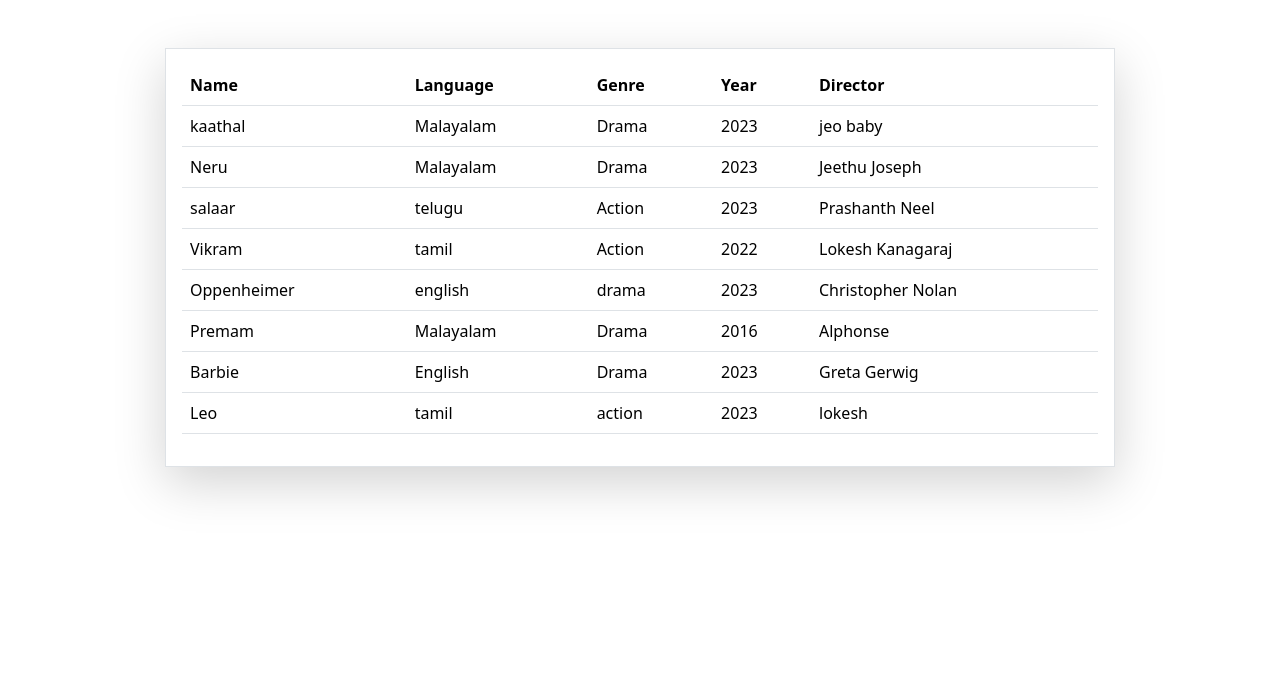
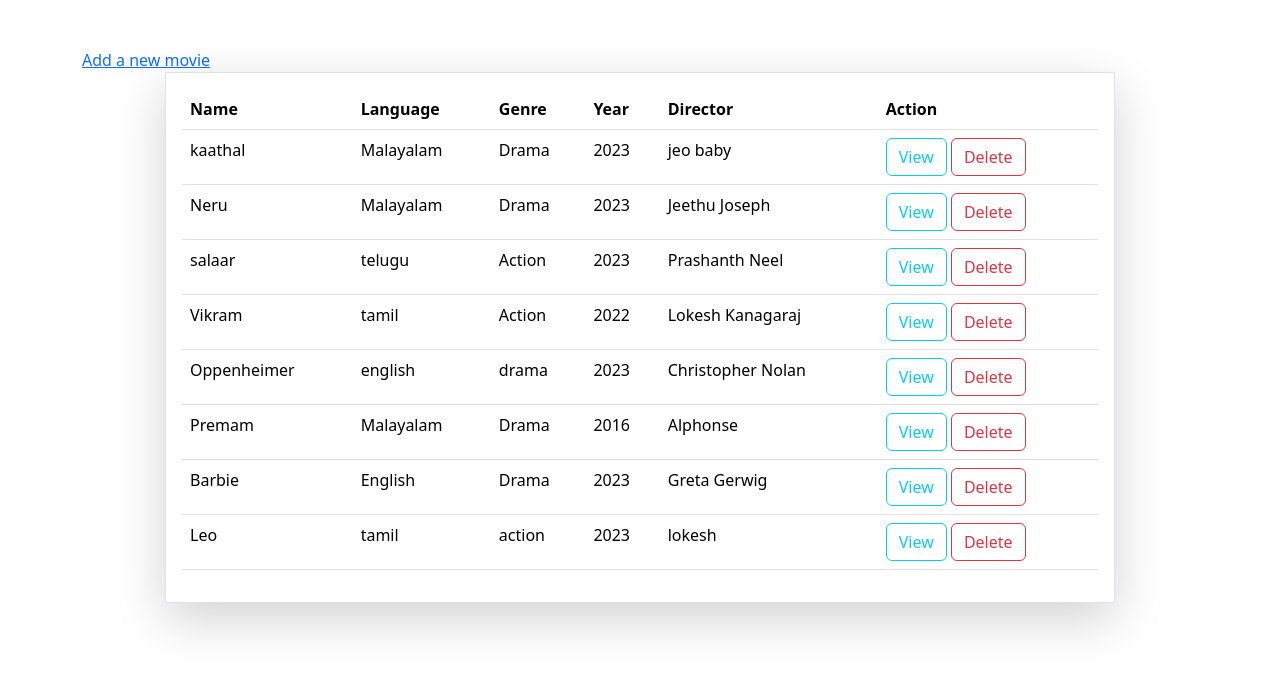
Before and after one commit to noobmaster32bit/Imdb_Application, a Django app: page /movies/all/ in a window 1280 px wide. Shown: the top 673 px of the page. Run offline with Django 5.2, Linux system fonts and the light colour scheme; data comes from the database, SQL or seed files in the repository; both versions use the stored data as it was after the commit.

Commit message:
next commit

```diff
--- a/ImdbApplication/urls.py
+++ b/ImdbApplication/urls.py
@@ -22,7 +22,7 @@
     path('admin/', admin.site.urls),
     path('movies/all/',views.BookListView.as_view(),name="movie-list"),
     path('movies/<int:pk>/',views.MovieDetailView.as_view(),name="movie-detail"),
-    path('movies/<int:pk>/remove/',views.MovieDeleteView.as_view(),name="movie-list"),
+    path('movies/<int:pk>/remove/',views.MovieDeleteView.as_view(),name="movie-delete"),
     path('movies/add/',views.MovieCreateView.as_view(),name="movie-add"),
 
 ]
--- a/myApp/templates/movie_list.html
+++ b/myApp/templates/movie_list.html
@@ -9,6 +9,9 @@
 <body>
     <div class="container  mt-5">
         <div class="row">
+            <a href="{%url 'movie-add' %}">Add a new movie</a>
+        </div>
+        <div class="row">
             <div class="col-1 "></div>
             <div class="col-10 p-3 border shadow-lg">
                 <table class="table">
@@ -18,6 +21,7 @@
                         <th>Genre</th>
                         <th>Year</th>
                         <th>Director</th>
+                        <th>Action</th>
                     </tr>
                     {%for m in data%}
                         <tr>
@@ -26,6 +30,10 @@
                             <td>{{m.genre}}</td>
                             <td>{{m.year}}</td>
                             <td>{{m.director}}</td>
+                            <td>
+                                <a href="{%url 'movie-detail' m.id %}" class="btn btn-outline-info">View</a>
+                                <a href="{%url 'movie-delete' m.id %}" class="btn btn-outline-danger">Delete</a>
+                            </td>
                         </tr>
                     {%endfor%}
                 </table>
--- a/myApp/views.py
+++ b/myApp/views.py
@@ -37,7 +37,14 @@
         return render(request,"movie_add.html",{"form":form})
 
     def post(self,request,*args,**kwargs):
-        data={k:v for k,v in request.POST.items()}
-        data.pop("csrfmiddlewaretoken")
-        Movie.objects.create(**data) # unpack the dictionary
-        return redirect("movie-list")
+        form=MovieForm(request.POST)
+        if form.is_valid():
+            data=form.cleaned_data
+            Movie.objects.create(**data)
+            return redirect("movie-list")
+        else:
+            return render(request,"movie_add.html",{"form":form})
+        # data={k:v for k,v in request.POST.items()}
+        # data.pop("csrfmiddlewaretoken")
+        # Movie.objects.create(**data) # unpack the dictionary
+        # return redirect("movie-list")
```
Also changed, not shown: db.sqlite3.
